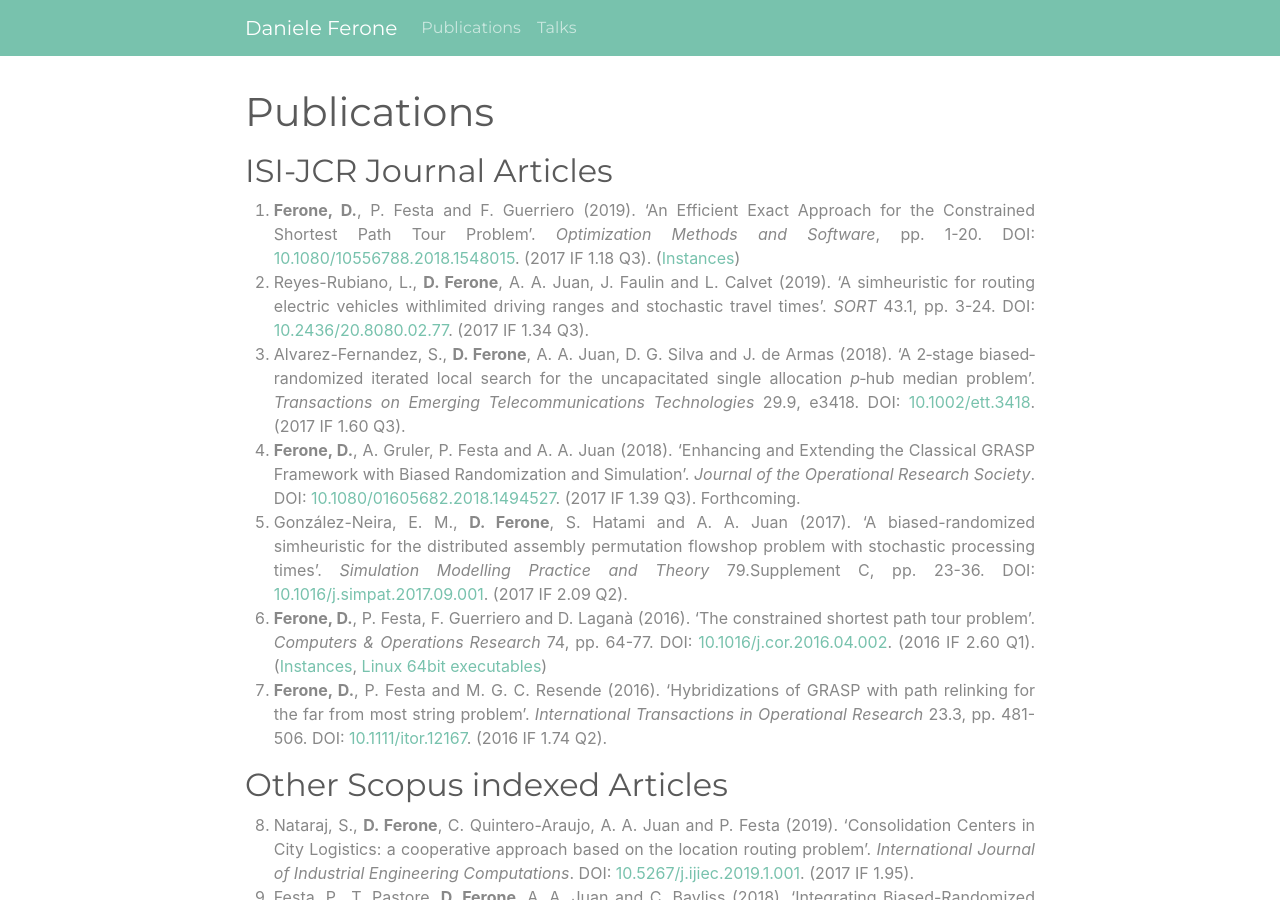
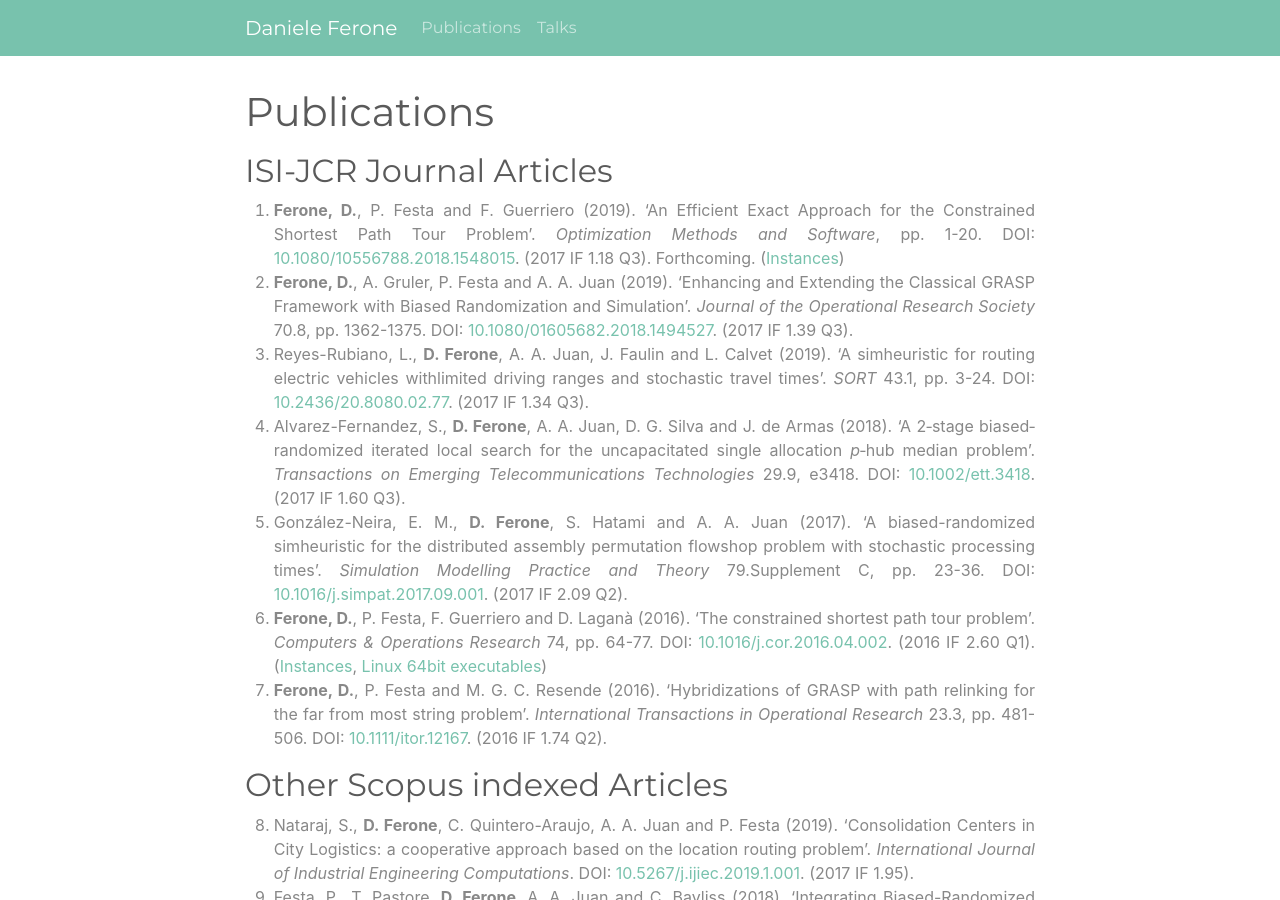
Before and after one commit to fdaniele85/fdaniele85.github.io, a Jekyll site: the page built from pages/publications.html, in a window 1280 px wide and 900 px high. Built offline with Jekyll 4.4.1, drawn with Linux system fonts in a browser that asks for light colours; nearby versions of some CDN libraries; a style sheet for code colours, icons or effects is not loaded.

Commit message:
Publications

```diff
--- a/pages/publications.html
+++ b/pages/publications.html
@@ -6,10 +6,10 @@ title: Publications
 <div class="text-justify publications">
 <h2>ISI-JCR Journal Articles</h2>
 <ol>
-  <li><strong>Ferone, D.</strong>, P. Festa and F. Guerriero (2019). ‘An Efficient Exact Approach for the Constrained Shortest Path Tour Problem’. <em>Optimization Methods and Software</em>, pp. 1-20. DOI: <a class="doi" href="https://doi.org/10.1080/10556788.2018.1548015">10.1080/10556788.2018.1548015</a>. (2017 IF 1.18 Q3). (<a href="http://bit.ly/2IkyrgU">Instances</a>)</li>
+  <li><strong>Ferone, D.</strong>, P. Festa and F. Guerriero (2019). ‘An Efficient Exact Approach for the Constrained Shortest Path Tour Problem’. <em>Optimization Methods and Software</em>, pp. 1-20. DOI: <a class="doi" href="https://doi.org/10.1080/10556788.2018.1548015">10.1080/10556788.2018.1548015</a>. (2017 IF 1.18 Q3). Forthcoming. (<a href="http://bit.ly/2IkyrgU">Instances</a>)</li>
+  <li><strong>Ferone, D.</strong>, A. Gruler, P. Festa and A. A. Juan (2019). ‘Enhancing and Extending the Classical GRASP Framework with Biased Randomization and Simulation’. <em>Journal of the Operational Research Society</em> 70.8, pp. 1362-1375. DOI: <a class="doi" href="https://doi.org/10.1080/01605682.2018.1494527">10.1080/01605682.2018.1494527</a>. (2017 IF 1.39 Q3).</li>
   <li>Reyes-Rubiano, L., <strong>D. Ferone</strong>, A. A. Juan, J. Faulin and L. Calvet (2019). ‘A simheuristic for routing electric vehicles withlimited driving ranges and stochastic travel times’. <em>SORT</em> 43.1, pp. 3-24. DOI: <a class="doi" href="https://doi.org/10.2436/20.8080.02.77">10.2436/20.8080.02.77</a>. (2017 IF 1.34 Q3).</li>
   <li>Alvarez-Fernandez, S., <strong>D. Ferone</strong>, A. A. Juan, D. G. Silva and J. de Armas (2018). ‘A 2‐stage biased‐randomized iterated local search for the uncapacitated single allocation <em>p</em>‐hub median problem’. <em>Transactions on Emerging Telecommunications Technologies</em> 29.9, e3418. DOI: <a class="doi" href="https://doi.org/10.1002/ett.3418">10.1002/ett.3418</a>. (2017 IF 1.60 Q3).</li>
-  <li><strong>Ferone, D.</strong>, A. Gruler, P. Festa and A. A. Juan (2018). ‘Enhancing and Extending the Classical GRASP Framework with Biased Randomization and Simulation’. <em>Journal of the Operational Research Society</em>. DOI: <a class="doi" href="https://doi.org/10.1080/01605682.2018.1494527">10.1080/01605682.2018.1494527</a>. (2017 IF 1.39 Q3). Forthcoming.</li>
   <li>González-Neira, E. M., <strong>D. Ferone</strong>, S. Hatami and A. A. Juan (2017). ‘A biased-randomized simheuristic for the distributed assembly permutation flowshop problem with stochastic processing times’. <em>Simulation Modelling Practice and Theory</em> 79.Supplement C, pp. 23-36. DOI: <a class="doi" href="https://doi.org/10.1016/j.simpat.2017.09.001">10.1016/j.simpat.2017.09.001</a>. (2017 IF 2.09 Q2).</li>
   <li><strong>Ferone, D.</strong>, P. Festa, F. Guerriero and D. Laganà (2016). ‘The constrained shortest path tour problem’. <em>Computers &amp; Operations Research</em> 74, pp. 64-77. DOI: <a class="doi" href="https://doi.org/10.1016/j.cor.2016.04.002">10.1016/j.cor.2016.04.002</a>. (2016 IF 2.60 Q1). (<a href="/papers/csptp/Instances.zip">Instances</a>, <a href="/papers/csptp/Linux (64bit) executables.zip">Linux 64bit executables</a>)</li>
   <li><strong>Ferone, D.</strong>, P. Festa and M. G. C. Resende (2016). ‘Hybridizations of GRASP with path relinking for the far from most string problem’. <em>International Transactions in Operational Research</em> 23.3, pp. 481-506. DOI: <a class="doi" href="https://doi.org/10.1111/itor.12167">10.1111/itor.12167</a>. (2016 IF 1.74 Q2).</li>
```
